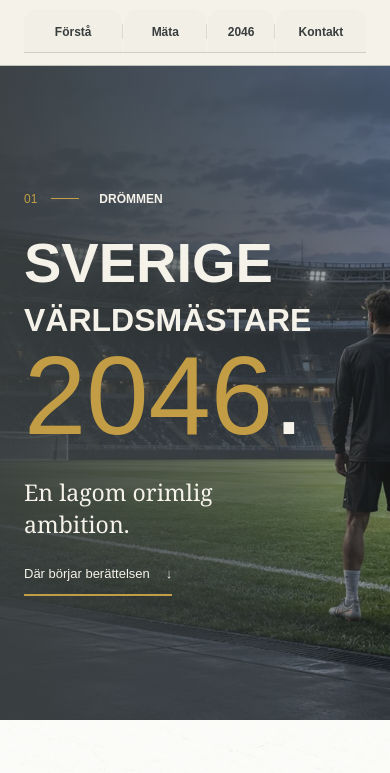
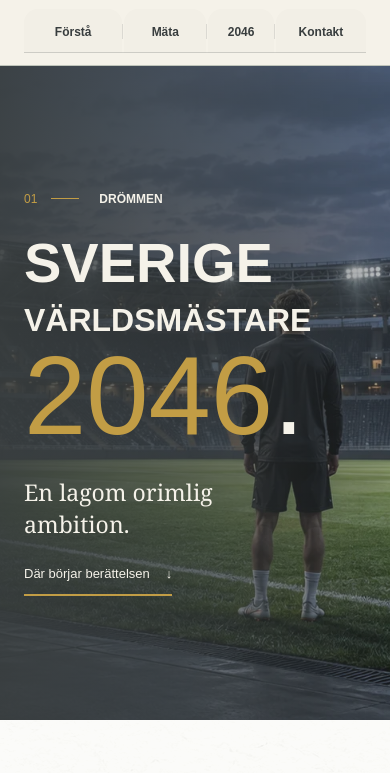
Before and after one commit to wadin3/46k-website, an Astro site: page /mission in a window 390 px wide. Shown: the part 71-844 px from the top of the page. Built offline with nearby package versions, Linux system fonts and the light colour scheme; Astro itself is replaced by a stand-in of ours.

Commit message:
Keep the arena player within the mobile cover crop

```diff
--- a/src/styles/mission.css
+++ b/src/styles/mission.css
@@ -123,7 +123,7 @@
 }
 @media (max-width: 700px) {
   .mission-cover { height: min(660px, calc(100svh - 190px)); min-height: 540px; }
-  .mission-cover-image { object-position: 68% center; }
+  .mission-cover-image { object-position: 76% center; }
   .mission-cover::after { background: linear-gradient(90deg, #383D3EEB, #383D3E99 65%, #383D3E55); }
   .mission-cover h1 { font-size: 56px; }
   .mission-cover .cover-champions { font-size: 32px; margin-top: 14px; }
```
